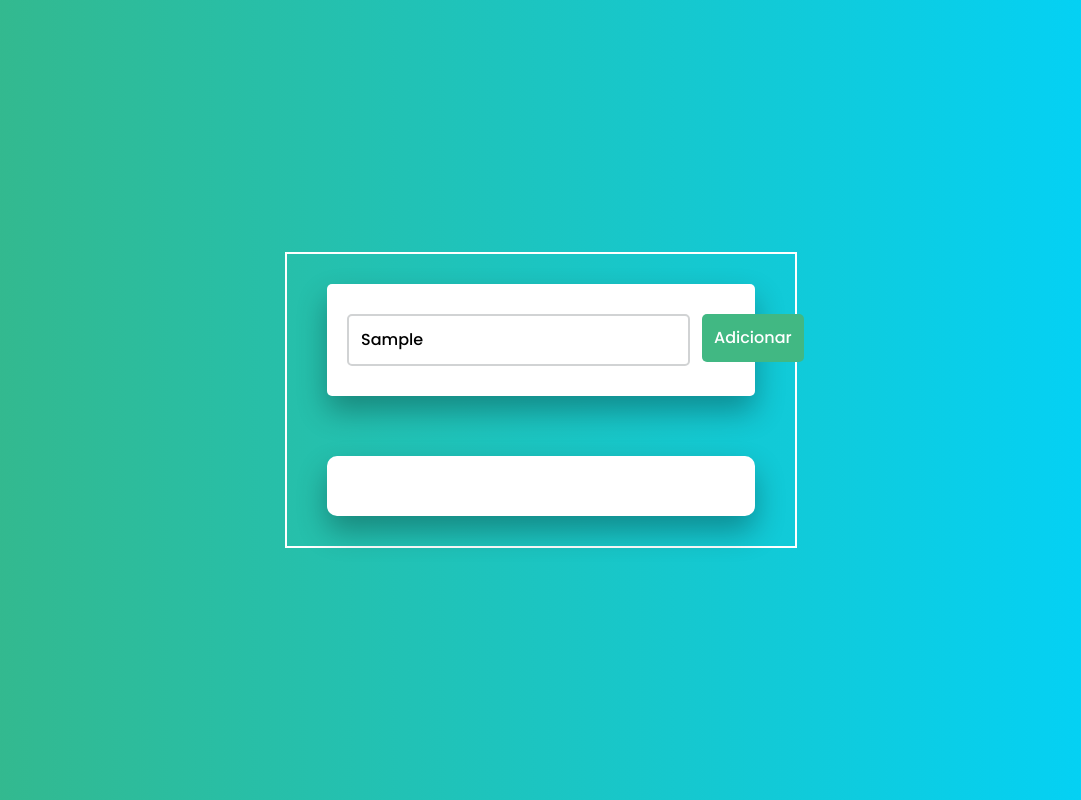
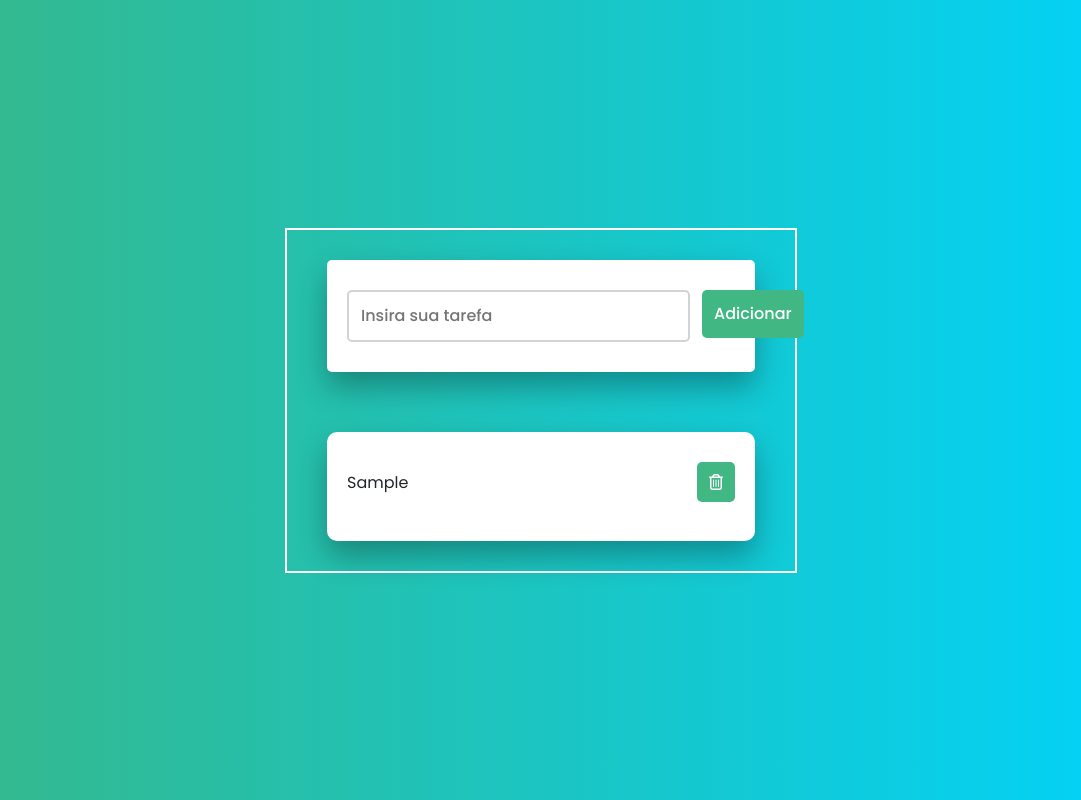
Before and after one commit to leuzaoo/Lista-de-Tarefas, a website: page index.html in a window 1280 px wide. Both pictures are taken after typing "Sample" into the empty fields and a click on the button "Adicionar". Shown: the whole page, without its empty margins (99-1180 px from the left). Drawn offline with nearby package versions, Linux system fonts and the light colour scheme.

Commit message:
delete-function-update

```diff
--- a/index.html
+++ b/index.html
@@ -28,8 +28,19 @@
         <button class="new-task-button">Adicionar</button>
       </div>
 
-      <div class="tasks-container"></div>
+      <div class="tasks-container">
+        <!-- <div class="task-item">
+          <p>Nome da Tarefa</p>
+          <i></i>
+        </div> -->
+      </div>
     </div>
-    <script src="script.js"></script>
+
+    <script
+      src="https://kit.fontawesome.com/ee8691673f.js"
+      crossorigin="anonymous"
+    ></script>
+
+    <script src="index.js"></script>
   </body>
 </html>
--- a/index.js
+++ b/index.js
@@ -1,15 +1,60 @@
 const inputElement = document.querySelector(".new-task-input");
 const addTaskButton = document.querySelector(".new-task-button");
+
+const tasksContainer = document.querySelector(".tasks-container");
 
 const validateInput = () => inputElement.value.trim().length > 0;
 
 const handleAddTask = () => {
   const inputIsValid = validateInput();
 
-  console.log(inputIsValid);
+  console.log(inputElement);
 
   if (!inputIsValid) {
     return inputElement.classList.add("error");
+  }
+
+  const taskItemContainer = document.createElement("div");
+  taskItemContainer.classList.add("task-item");
+
+  const taskContent = document.createElement("p");
+  taskContent.innerText = inputElement.value;
+
+  taskContent.addEventListener("click", () => handleClick(taskContent));
+
+  const deleteItem = document.createElement("i");
+  deleteItem.classList.add("far");
+  deleteItem.classList.add("fa-trash-alt");
+
+  deleteItem.addEventListener("click", () =>
+    handleDeleteClick(taskItemContainer, taskContent)
+  );
+
+  taskItemContainer.appendChild(taskContent);
+  taskItemContainer.appendChild(deleteItem);
+
+  tasksContainer.appendChild(taskItemContainer);
+
+  inputElement.value = "";
+};
+
+const handleClick = (taskContent) => {
+  const tasks = tasksContainer.childNodes;
+
+  for (const task of tasks) {
+    if (task.firstChild.isSameNode(taskContent)) {
+      task.firstChild.classList.toggle("completed");
+    }
+  }
+};
+
+const handleDeleteClick = (taskItemContainer, taskContent) => {
+  const tasks = tasksContainer.childNodes;
+
+  for (const task of tasks) {
+    if (task.firstChild.isSameNode(taskContent)) {
+      taskItemContainer.remove();
+    }
   }
 };
 
@@ -22,3 +67,5 @@ const handleInputChange = () => {
 };
 
 addTaskButton.addEventListener("click", () => handleAddTask());
+
+inputElement.addEventListener("change", () => handleInputChange());
--- a/style.css
+++ b/style.css
@@ -59,8 +59,26 @@ body {
   width: 100%;
 }
 
+.task-item {
+  display: flex;
+  justify-content: space-between  ;
+  align-items: baseline;
+}
+
+.task-item i{
+  background-color: #41b883;
+  color: #fff;
+  padding: 12px;
+  border-radius: 5px;
+  cursor: pointer;
+}
+
 /* utilities */
 
 .error {
   border: 2px solid red !important;
 }
+
+.completed{
+  text-decoration: line-through;
+}
```
